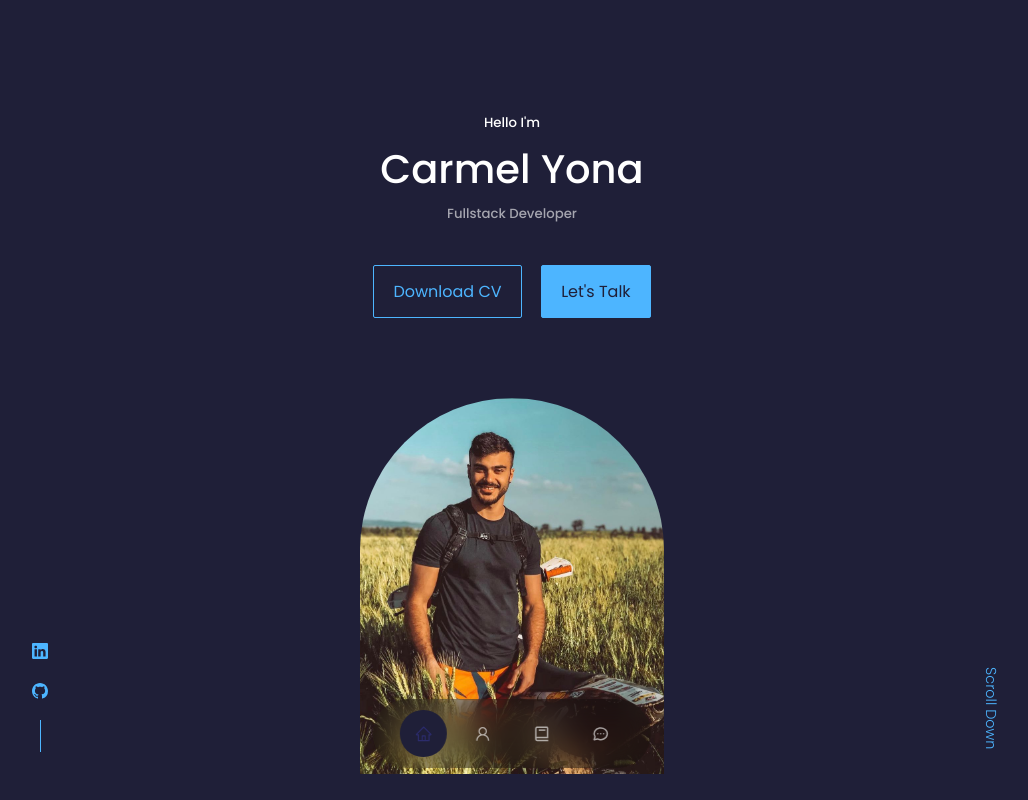
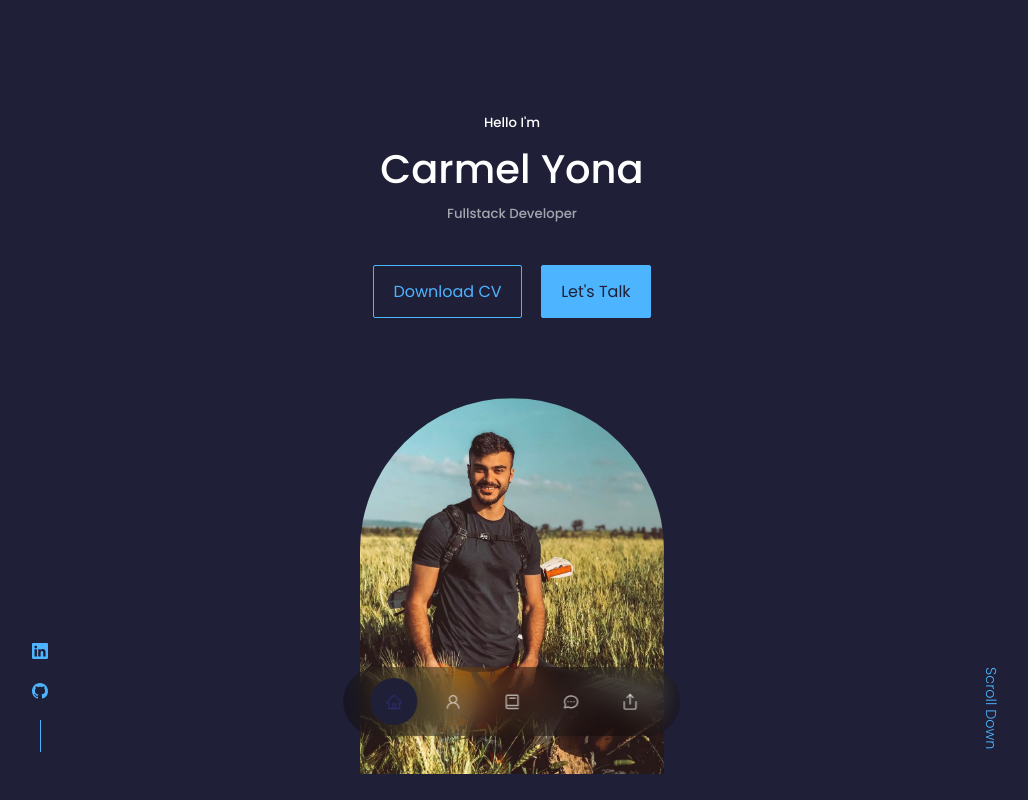
Before and after one commit to CarmelYona/portfolio, a React (Create React App) app: page / in a window 1280 px wide. Shown: the top 800 px of the page, without its empty margins (128-1156 px from the left). Built offline with nearby package versions, Linux system fonts and the light colour scheme.

Commit message:
css animation

```diff
--- a/src/assets/styles/cmps/_nav.scss
+++ b/src/assets/styles/cmps/_nav.scss
@@ -6,26 +6,79 @@ nav {
     position: fixed;
     left: 50%;
     transform: translate(-50%);
-    bottom: 2rem;
+    bottom: 4rem;
     gap: 0.8rem;
     border-radius: 3rem;
     backdrop-filter: blur(15px);
 
-    a {
+    a,
+    .share {
+        display: flex;
+        justify-content: center;
+        align-items: center;
         background: transparent;
         padding: 0.9rem;
         border-radius: 50%;
         display: flex;
         color: $clr-light;
         font-size: 1.1rem;
+        cursor: pointer;
+        transition: $transition;
 
         &:hover {
             background: rgb(0, 0, 0, 0.3);
         }
 
-        .active {
-            background: $clr-primary;
-            color: $clr-bg;
+    }
+
+    .share-active {
+        background: rgb(0, 0, 0, 0.3);
+    }
+
+
+
+    .share-wrapper {
+        justify-content: center;
+        align-items: center;
+        z-index: 10;
+
+    }
+
+
+
+    .btn-share {
+        position: absolute;
+        visibility: hidden;
+        transition: all .5s;
+        z-index: 1;
+        background: $clr-light;
+        color: $clr-bg;
+
+        &:hover {
+            background: rgb(0, 0, 0, 0.3);
+            color: $clr-white;
         }
     }
 }
+
+.active {
+    background: $clr-primary;
+    color: $clr-bg;
+
+    .btn-share {
+        visibility: visible;
+    }
+
+    .btn-share-git {
+        transform: translateY(-65px);
+    }
+
+    .btn-share-face {
+        transform: translateY(+65px);
+    }
+
+    .btn-share-li {
+        transform: translateX(+65px);
+    }
+
+}
--- a/src/assets/styles/styles.scss
+++ b/src/assets/styles/styles.scss
@@ -15,6 +15,8 @@
 @import './cmps/portfolio';
 @import './cmps/contact';
 @import './cmps/footer';
+@import './cmps/share';
+
 
 
 
--- a/src/cmps/footer/footer.jsx
+++ b/src/cmps/footer/footer.jsx
@@ -15,9 +15,9 @@ export const Footer = () => {
         </ul>
 
         <div className="footer-socials flex">
-            <a href="https://www.facebook.com/carmel.yona/"><FaFacebookF /></a>
-            <a href="https://www.instagram.com/carmelyona/"><FiInstagram /></a>
-            <a href="https://www.linkedin.com/in/carmelyona/"><BsLinkedin /></a>
+            <a href="https://www.facebook.com/carmel.yona/" target="_blank"><FaFacebookF /></a>
+            <a href="https://www.instagram.com/carmelyona/" target="_blank"><FiInstagram /></a>
+            <a href="https://www.linkedin.com/in/carmelyona/" target="_blank"><BsLinkedin /></a>
             <a href="https://github.com/CarmelYona" target="_blank" rel="noopener noreferrer"><BsGithub /></a>
         </div>
 
--- a/src/cmps/header/header-socials.jsx
+++ b/src/cmps/header/header-socials.jsx
@@ -6,6 +6,5 @@ export const HeaderSocials = () => {
     return <div className="header-socials flex">
         <a href="https://www.linkedin.com/in/carmelyona/" target="_blank" rel="noopener noreferrer"><BsLinkedin /></a>
         <a href="https://github.com/CarmelYona" target="_blank" rel="noopener noreferrer"><BsGithub /></a>
-
     </div>
 }
--- a/src/cmps/header/header.jsx
+++ b/src/cmps/header/header.jsx
@@ -16,8 +16,6 @@ export function Header() {
                 <img src={Me} alt="me" />
             </div>
             <a href="#contact" className="scroll-down">Scroll Down</a>
-
-
         </div>
     </header>
 }
--- a/src/cmps/nav/nav.jsx
+++ b/src/cmps/nav/nav.jsx
@@ -2,19 +2,36 @@ import { useState } from 'react'
 import { AiOutlineHome } from 'react-icons/ai'
 import { AiOutlineUser } from 'react-icons/ai'
 import { BiBook } from 'react-icons/bi'
-import { RiServiceLine } from 'react-icons/ri'
 import { TbMessageCircle } from 'react-icons/tb'
+import { FiShare } from 'react-icons/fi'
+import { AiOutlineClose } from 'react-icons/ai'
+import { FaFacebookF } from 'react-icons/fa'
+import { BsGithub } from 'react-icons/bs'
+import { BsLinkedin } from 'react-icons/bs'
 
 
 
 export const Nav = () => {
     const [activeNav, setActiveNav] = useState('#')
+    const [activeShare, setActiveShare] = useState(false)
 
+
+    console.log(activeShare)
     return <nav className="flex">
         <a href="#" onClick={() => setActiveNav('#')} className={activeNav === '#' ? 'active' : ''}><AiOutlineHome /></a>
         <a href="#about" onClick={() => setActiveNav('about')} className={activeNav === 'about' ? 'active' : ''}><AiOutlineUser /></a>
         <a href="#experience" onClick={() => setActiveNav('experience')} className={activeNav === 'experience' ? 'active' : ''}><BiBook /></a>
-        {/* <a href="#services" onClick={() => setActiveNav('services')} className={activeNav === 'services' ? 'active' : ''}><RiServiceLine /></a> */}
         <a href="#contact" onClick={() => setActiveNav('contact')} className={activeNav === 'contact' ? 'active' : ''}><TbMessageCircle /></a>
-    </nav>
+        <div onClick={() => setActiveShare(!activeShare)} className={activeShare === true ? 'share share-active active' : 'share'}>
+            <div className='share-wrapper flex'>
+                {activeShare ? <AiOutlineClose /> : <FiShare className='share-icon' />}
+                <>
+                    <a href="https://github.com/CarmelYona" className="btn-share btn-share-git" target="_blank"><BsGithub /></a>
+                    <a href="https://www.facebook.com/carmel.yona/" className="btn-share btn-share-face" target="_blank"><FaFacebookF /></a>
+                    <a href="https://www.linkedin.com/in/carmelyona/" className="btn-share btn-share-li" target="_blank"><BsLinkedin /></a>
+                </>
+            </div>
+        </div>
+
+    </nav >
 }
```
Also changed, not shown: src/assets/styles/cmps/_share.scss (added).
